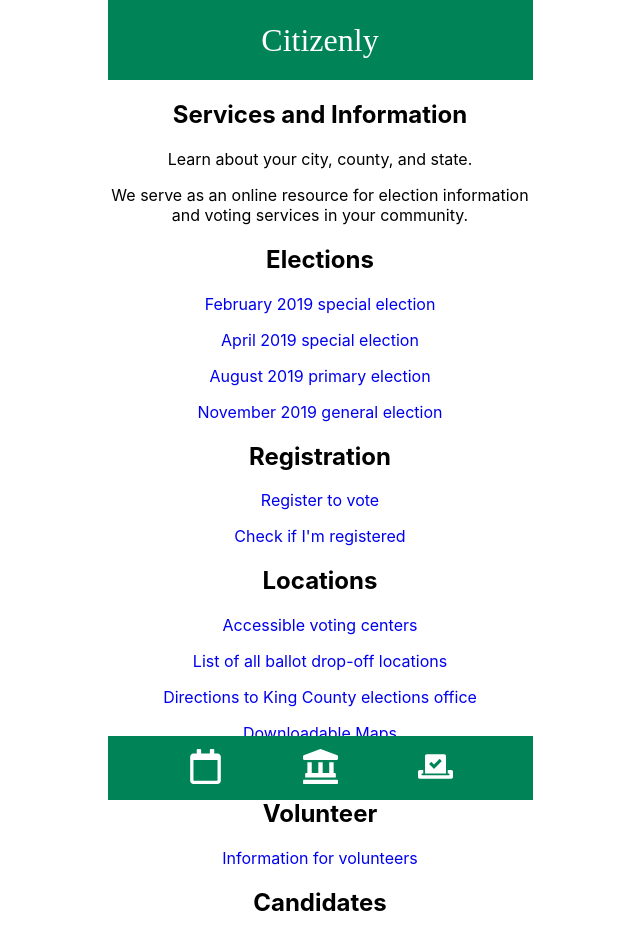
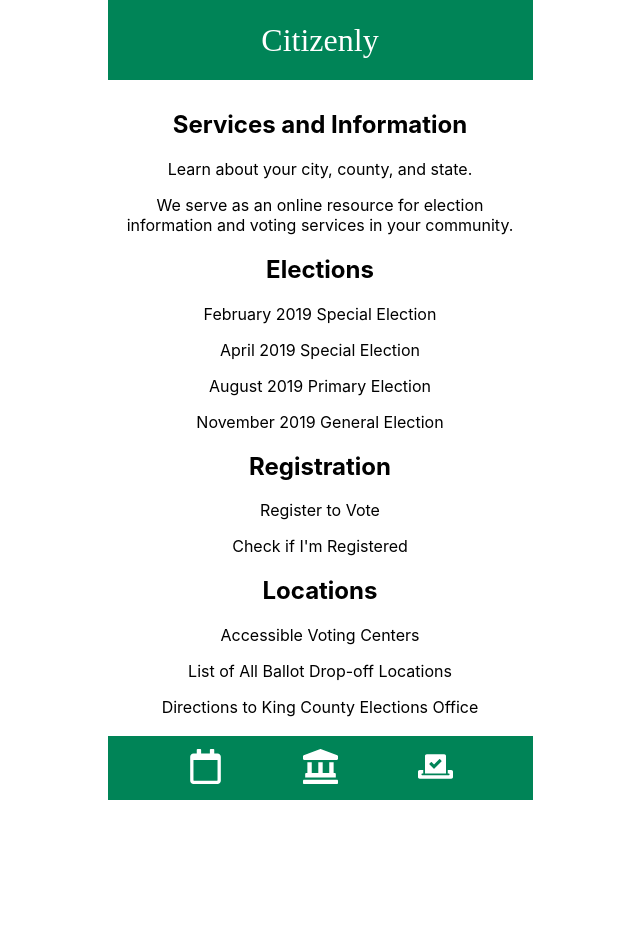
Before and after one commit to carlo-bruno/ga-wdi23-project-3, a React (Create React App) app in the folder client/: page /elections in a window 1280 px wide. Shown: the top 938 px of the page, without its empty margins (320-960 px from the left). After the commit the page ends 800 px from the top, so only its background shows below. Built offline with nearby package versions, Linux system fonts and the light colour scheme; no server answers; a web font is replaced by a local one.

Commit message:
styling elections page

```diff
--- a/client/src/App.css
+++ b/client/src/App.css
@@ -29,7 +29,3 @@
   font-family: 'Shrikhand', cursive;
   font-weight: 300;
 }
-
-.Elections a {
-  text-decoration: none;
-}
--- a/client/src/Pages/Elections.jsx
+++ b/client/src/Pages/Elections.jsx
@@ -3,6 +3,7 @@
 const Elections = (props) => {
     return (
         <div className='Elections'>
+
             <div className='services'>
                 <h2>Services and Information</h2>
                 <p>Learn about your city, county, and state.</p>
@@ -11,36 +12,36 @@
 
             <div className='election-link'>
                 <h2>Elections</h2>
-                <p><a href='https://kingcounty.gov/depts/elections/results/2019/201902.aspx'>February 2019 special election</a></p>
-                <p><a href='https://kingcounty.gov/depts/elections/results/2019/201904.aspx'>April 2019 special election</a></p>
-                <p><a href='https://kingcounty.gov/depts/elections/results/2019/201908.aspx'>August 2019 primary election</a></p>
-                <p><a href='https://kingcounty.gov/depts/elections/results/2019/201911.aspx'>November 2019 general election</a></p>
+                <p><a href='https://kingcounty.gov/depts/elections/results/2019/201902.aspx'>February 2019 Special Election</a></p>
+                <p><a href='https://kingcounty.gov/depts/elections/results/2019/201904.aspx'>April 2019 Special Election</a></p>
+                <p><a href='https://kingcounty.gov/depts/elections/results/2019/201908.aspx'>August 2019 Primary Election</a></p>
+                <p><a href='https://kingcounty.gov/depts/elections/results/2019/201911.aspx'>November 2019 General Election</a></p>
             </div>
 
             <div className='registration'>
                 <h2>Registration</h2>
-                <p><a href='https://kingcounty.gov/depts/elections/how-to-vote/register-to-vote.aspx'>Register to vote</a></p>
-                <p><a href='https://weiapplets.sos.wa.gov/MyVote/#/login'>Check if I'm registered</a></p>
+                <p><a href='https://kingcounty.gov/depts/elections/how-to-vote/register-to-vote.aspx'>Register to Vote</a></p>
+                <p><a href='https://weiapplets.sos.wa.gov/MyVote/#/login'>Check if I'm Registered</a></p>
             </div>
 
             <div className='locations'>
                 <h2>Locations</h2>
-                <p><a href='https://kingcounty.gov/depts/elections/how-to-vote/ballots/returning-my-ballot/accessible-voting-centers.aspx'>Accessible voting centers</a></p>
-                <p><a href='https://kingcounty.gov/depts/elections/how-to-vote/ballots/returning-my-ballot/ballot-drop-boxes.aspx'>List of all ballot drop-off locations</a></p>
-                <p><a href='https://kingcounty.gov/depts/elections/how-to-vote/register-to-vote/~/link.aspx?_id=36414770BB894F53BD6302A12E7B2302&_z=z'>Directions to King County elections office</a></p>
+                <p><a href='https://kingcounty.gov/depts/elections/how-to-vote/ballots/returning-my-ballot/accessible-voting-centers.aspx'>Accessible Voting Centers</a></p>
+                <p><a href='https://kingcounty.gov/depts/elections/how-to-vote/ballots/returning-my-ballot/ballot-drop-boxes.aspx'>List of All Ballot Drop-off Locations</a></p>
+                <p><a href='https://kingcounty.gov/depts/elections/how-to-vote/register-to-vote/~/link.aspx?_id=36414770BB894F53BD6302A12E7B2302&_z=z'>Directions to King County Elections Office</a></p>
                 <p><a href='https://kingcounty.gov/depts/elections/how-to-vote/register-to-vote/~/link.aspx?_id=760D8A185BA14B5781E50CC50CBEBE57&_z=z'>Downloadable Maps</a></p>
-                <p><a href='https://kingcounty.gov/depts/elections/how-to-vote/register-to-vote/~/~/link.aspx?_id=9C84B888C5774C36975C1C0F23E55086&_z=z'>Find my voting districts</a></p>
+                <p><a href='https://kingcounty.gov/depts/elections/how-to-vote/register-to-vote/~/~/link.aspx?_id=9C84B888C5774C36975C1C0F23E55086&_z=z'>Find My Voting Districts</a></p>
             </div>
 
             <div className='volunteer'>
                 <h2>Volunteer</h2>
-                <p><a href='https://kingcounty.gov/services/volunteer.aspx'>Information for volunteers</a></p>
+                <p><a href='https://kingcounty.gov/services/volunteer.aspx'>Information for Volunteers</a></p>
             </div>
 
             <div className='candidates'>
                 <h2>Candidates</h2>
-                <p><a href='https://kingcounty.gov/depts/elections/how-to-vote/ballots/whats-on-the-ballot/candidates/201908.aspx'>View the list of candidates</a></p>
-                <p><a href='https://kingcounty.gov/depts/elections/for-candidates.aspx'>I want to run for office</a></p>
+                <p><a href='https://kingcounty.gov/depts/elections/how-to-vote/ballots/whats-on-the-ballot/candidates/201908.aspx'>View the List of Candidates</a></p>
+                <p><a href='https://kingcounty.gov/depts/elections/for-candidates.aspx'>I Want to Run for Office</a></p>
             </div>
 
         </div>
--- a/client/src/styles/Pages.css
+++ b/client/src/styles/Pages.css
@@ -302,3 +302,14 @@
 }
 
 /* Election Page ---------------------------------- */
+
+.Elections {
+  height: 100%;
+  overflow-y: scroll;
+  padding: 10px;
+}
+
+.Elections a {
+  text-decoration: none;
+  color: inherit;
+}
```
